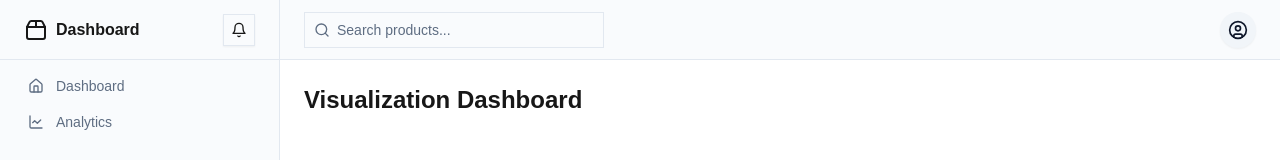
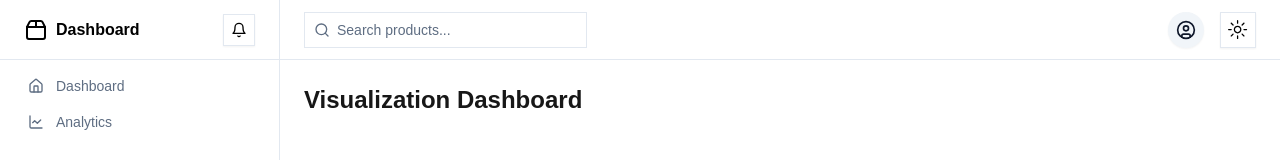
Before and after one commit to banitalebi/data-visualization-dashboard, a Next.js app: page / in a window 1280 px wide. Shown: the top 160 px of the page. Built offline with nearby package versions, Linux system fonts and the light colour scheme.

Commit message:
night mode

```diff
--- a/package.json
+++ b/package.json
@@ -19,6 +19,7 @@
     "clsx": "^2.1.1",
     "lucide-react": "^0.441.0",
     "next": "14.2.11",
+    "next-themes": "^0.3.0",
     "react": "^18",
     "react-dom": "^18",
     "recharts": "^2.12.7",
--- a/src/app/layout.tsx
+++ b/src/app/layout.tsx
@@ -1,6 +1,7 @@
 import type { Metadata } from "next";
 import localFont from "next/font/local";
 import "./globals.css";
+import { ThemeProvider } from "@/components/theme-provider";
 
 const geistSans = localFont({
   src: "./fonts/GeistVF.woff",
@@ -28,7 +29,14 @@ export default function RootLayout({
       <body
         className={`${geistSans.variable} ${geistMono.variable} antialiased`}
       >
-        {children}
+        <ThemeProvider
+          attribute="class"
+          defaultTheme="system"
+          enableSystem
+          disableTransitionOnChange
+        >
+          {children}
+        </ThemeProvider>
       </body>
     </html>
   );
--- a/src/components/Dashboard.tsx
+++ b/src/components/Dashboard.tsx
@@ -1,3 +1,5 @@
+"use client";
+
 import Link from "next/link";
 import {
   Bell,
@@ -8,6 +10,7 @@ import {
   Package2,
   Search,
 } from "lucide-react";
+import { useTheme } from "next-themes";
 import { Button } from "@/components/ui/button";
 import {
   DropdownMenu,
@@ -20,22 +23,38 @@ import {
 import { Input } from "@/components/ui/input";
 import { Sheet, SheetContent, SheetTrigger } from "@/components/ui/sheet";
 import Charts from "./charts-01";
+import { ModeToggle } from "./ModeToggle";
 
 export const description =
   "A products dashboard with a sidebar navigation and a main content area. The dashboard has a header with a search input and a user menu. The sidebar has a logo, navigation links, and a card with a call to action. The main content area shows an empty state with a call to action.";
 
 export function Dashboard() {
+  const { resolvedTheme } = useTheme();
   return (
     <div className="grid min-h-screen w-full md:grid-cols-[220px_1fr] lg:grid-cols-[280px_1fr]">
-      <div className="hidden border-r bg-muted/40 md:block">
+      <div className="hidden border-r  dark:bg-gray-900 md:block">
         <div className="flex h-full max-h-screen flex-col gap-2">
           <div className="flex h-14 items-center border-b px-4 lg:h-[60px] lg:px-6">
             <Link href="/" className="flex items-center gap-2 font-semibold">
-              <Package2 className="h-6 w-6" />
-              <span className="">Dashboard</span>
+              <Package2
+                className={`h-6 w-6 ${
+                  resolvedTheme === "dark" ? "text-white" : "text-black"
+                }`}
+              />
+              <span
+                className={`${
+                  resolvedTheme === "dark" ? "text-white" : "text-black"
+                }`}
+              >
+                Dashboard
+              </span>
             </Link>
             <Button variant="outline" size="icon" className="ml-auto h-8 w-8">
-              <Bell className="h-4 w-4" />
+              <Bell
+                className={`h-4 w-4 ${
+                  resolvedTheme === "dark" ? "text-white" : "text-black"
+                }`}
+              />
               <span className="sr-only">Toggle notifications</span>
             </Button>
           </div>
@@ -60,7 +79,7 @@ export function Dashboard() {
         </div>
       </div>
       <div className="flex flex-col">
-        <header className="flex h-14 items-center gap-4 border-b bg-muted/40 px-4 lg:h-[60px] lg:px-6">
+        <header className="flex h-14 items-center gap-4 border-b  dark:bg-gray-900 px-4 lg:h-[60px] lg:px-6">
           <Sheet>
             <SheetTrigger asChild>
               <Button
@@ -68,7 +87,11 @@ export function Dashboard() {
                 size="icon"
                 className="shrink-0 md:hidden"
               >
-                <Menu className="h-5 w-5" />
+                <Menu
+                  className={`h-5 w-5 ${
+                    resolvedTheme === "dark" ? "text-white" : "text-black"
+                  }`}
+                />
                 <span className="sr-only">Toggle navigation menu</span>
               </Button>
             </SheetTrigger>
@@ -110,6 +133,7 @@ export function Dashboard() {
               </div>
             </form>
           </div>
+
           <DropdownMenu>
             <DropdownMenuTrigger asChild>
               <Button variant="secondary" size="icon" className="rounded-full">
@@ -118,7 +142,7 @@ export function Dashboard() {
               </Button>
             </DropdownMenuTrigger>
             <DropdownMenuContent align="end">
-              <DropdownMenuLabel>My Account</DropdownMenuLabel>
+              <DropdownMenuLabel>Account</DropdownMenuLabel>
               <DropdownMenuSeparator />
               <DropdownMenuItem>Settings</DropdownMenuItem>
               <DropdownMenuItem>Support</DropdownMenuItem>
@@ -126,8 +150,9 @@ export function Dashboard() {
               <DropdownMenuItem>Logout</DropdownMenuItem>
             </DropdownMenuContent>
           </DropdownMenu>
+          <ModeToggle />
         </header>
-        <main className="flex flex-1 flex-col gap-4 p-4 lg:gap-6 lg:p-6">
+        <main className="flex flex-1 flex-col gap-4 p-4 lg:gap-6 lg:p-6  dark:bg-gray-900">
           <div className="flex items-center">
             <h1 className="text-lg font-semibold md:text-2xl">
               Visualization Dashboard
--- /dev/null
+++ b/src/components/ModeToggle.tsx
@@ -0,0 +1,48 @@
+"use client";
+
+import * as React from "react";
+import { MoonIcon, SunIcon } from "@radix-ui/react-icons";
+import { useTheme } from "next-themes";
+
+import { Button } from "@/components/ui/button";
+import {
+  DropdownMenu,
+  DropdownMenuContent,
+  DropdownMenuItem,
+  DropdownMenuTrigger,
+} from "@/components/ui/dropdown-menu";
+
+export function ModeToggle() {
+  const { setTheme, resolvedTheme } = useTheme();
+
+  return (
+    <DropdownMenu>
+      <DropdownMenuTrigger asChild>
+        <Button
+          variant="outline"
+          size="icon"
+          className={
+            resolvedTheme === "dark"
+              ? "bg-gray-900 text-white"
+              : "bg-white text-black"
+          }
+        >
+          <SunIcon className="h-[1.2rem] w-[1.2rem] rotate-0 scale-100 transition-all dark:-rotate-90 dark:scale-0" />
+          <MoonIcon className="absolute h-[1.2rem] w-[1.2rem] rotate-90 scale-0 transition-all dark:rotate-0 dark:scale-100" />
+          <span className="sr-only">Toggle theme</span>
+        </Button>
+      </DropdownMenuTrigger>
+      <DropdownMenuContent align="end">
+        <DropdownMenuItem onClick={() => setTheme("light")}>
+          Light
+        </DropdownMenuItem>
+        <DropdownMenuItem onClick={() => setTheme("dark")}>
+          Dark
+        </DropdownMenuItem>
+        <DropdownMenuItem onClick={() => setTheme("system")}>
+          System
+        </DropdownMenuItem>
+      </DropdownMenuContent>
+    </DropdownMenu>
+  );
+}
--- /dev/null
+++ b/src/components/theme-provider.tsx
@@ -0,0 +1,9 @@
+"use client";
+
+import * as React from "react";
+import { ThemeProvider as NextThemesProvider } from "next-themes";
+import { type ThemeProviderProps } from "next-themes/dist/types";
+
+export function ThemeProvider({ children, ...props }: ThemeProviderProps) {
+  return <NextThemesProvider {...props}>{children}</NextThemesProvider>;
+}
```
Also changed, not shown: 1 other file (tests, documents, lock files or other folders).
